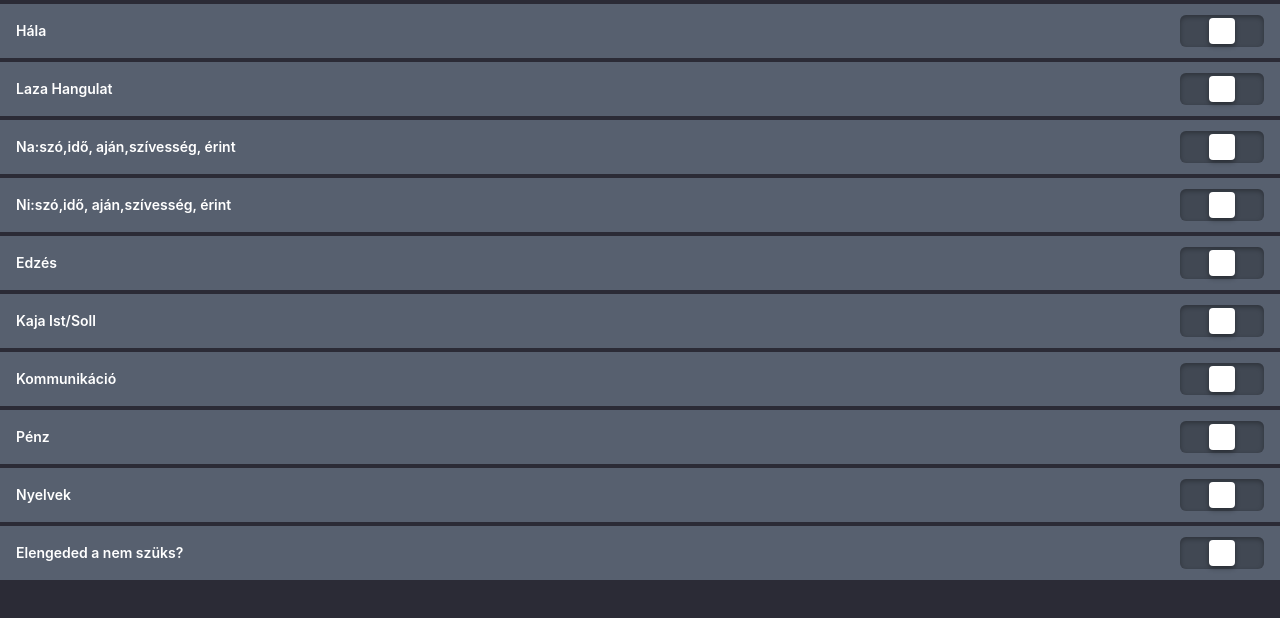
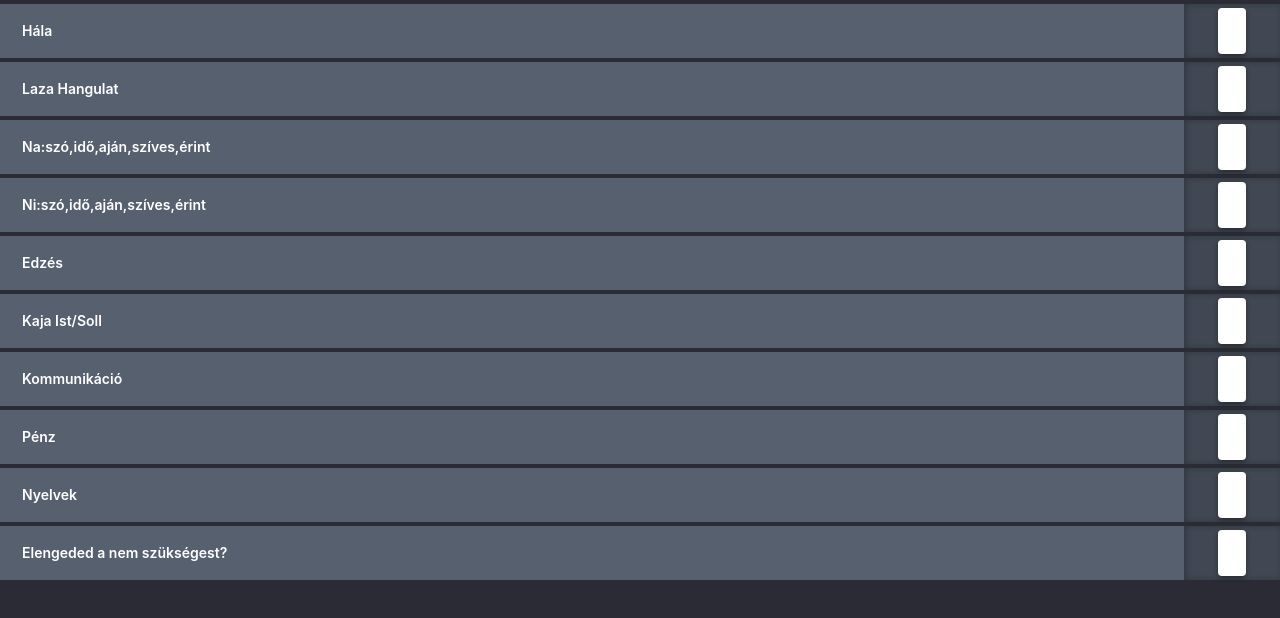
Before and after one commit to IstvanR/russian-swipe, a plain HTML site: page index.html in a window 1280 px wide. Drawn offline with Linux system fonts and the light colour scheme.

Commit message:
Kapcsolók hozzáadása az index.html-hez

```diff
--- a/index.html
+++ b/index.html
@@ -32,37 +32,40 @@
         /* Egy sor (Név + Kapcsoló) - Teljes szélességű sáv */
         .switch-row {
             width: 100%;
+            min-height: 54px; /* Egységes, kényelmes sáv-magasság */
             display: flex;
             justify-content: space-between;
-            align-items: center;
+            align-items: stretch; /* A gyerek elemek (szöveg és kapcsoló) kitöltik a teljes magasságot */
             gap: 12px;
-            padding: 11px 16px; /* iPhone 11 Pro szélességre (375px) optimalizált belső margó */
+            padding-left: 22px; /* Bal oldalon néhány pixellel beljebb */
+            padding-right: 0;   /* Jobb oldalon teljesen falig ér */
             background-color: #57606f; /* Alapértelmezett: Világosabb szürke */
             transition: background-color 0.25s ease;
         }
 
         .switch-label {
-            font-size: 14px; /* Eggyel kisebb betűméret */
+            display: flex;
+            align-items: center; /* Függőlegesen középre igazítja a szöveget */
+            padding: 10px 0;
+            font-size: 14px;
             font-weight: 600;
             line-height: 1.25;
             color: #ffffff;
             user-select: none;
         }
 
-        /* 3 állású kapcsoló téglalapja */
+        /* 3 állású kapcsoló téglalapja - Kitölti a sáv magasságát */
         .tri-switch {
             position: relative;
-            flex-shrink: 0; /* Megakadályozza, hogy a hosszú szöveg összenyomja a kapcsolót */
-            width: 84px;
-            height: 32px;
+            flex-shrink: 0;
+            width: 96px; /* Kicsit szélesebb, hogy arányos maradjon a nagyobb magassághoz */
             background-color: rgba(0, 0, 0, 0.25);
-            border-radius: 6px;
+            border-radius: 0; /* Szögletes szélek, hogy hézagmentesen simuljon a sávhoz és a falhoz */
             display: flex;
             align-items: center;
             justify-content: space-between;
-            padding: 0 4px;
             cursor: pointer;
-            box-shadow: inset 0 2px 5px rgba(0, 0, 0, 0.3);
+            box-shadow: inset 2px 0 6px rgba(0, 0, 0, 0.25);
         }
 
         /* Kattintható zónák a kapcsolón belül */
@@ -75,10 +78,10 @@
         /* A mozgó gomb (pöcök) */
         .knob {
             position: absolute;
-            top: 3px;
-            left: 29px;
-            width: 26px;
-            height: 26px;
+            top: 4px;
+            bottom: 4px; /* Automatikusan követi a sáv magasságát */
+            left: calc(50% - 14px);
+            width: 28px;
             border-radius: 4px;
             background-color: #ffffff;
             transition: left 0.25s cubic-bezier(0.25, 0.8, 0.25, 1);
@@ -91,7 +94,7 @@
             background-color: #e74c3c;
         }
         .switch-row[data-state="left"] .tri-switch .knob {
-            left: 3px;
+            left: 4px;
         }
 
         /* KÖZÉPEN: SZÜRKE SOR */
@@ -99,7 +102,7 @@
             background-color: #57606f;
         }
         .switch-row[data-state="center"] .tri-switch .knob {
-            left: 29px;
+            left: calc(50% - 14px);
         }
 
         /* JOBBRA: ZÖLD SOR */
@@ -107,7 +110,7 @@
             background-color: #27ae60;
         }
         .switch-row[data-state="right"] .tri-switch .knob {
-            left: 55px;
+            left: calc(100% - 32px);
         }
     </style>
 </head>
@@ -122,14 +125,14 @@
         const kapcsoloNevek = [
             "Hála",
             "Laza Hangulat",
-            "Na:szó,idő, aján,szívesség, érint",
-            "Ni:szó,idő, aján,szívesség, érint",
+            "Na:szó,idő,aján,szíves,érint",
+            "Ni:szó,idő,aján,szíves,érint",
             "Edzés",
             "Kaja Ist/Soll",
             "Kommunikáció",
             "Pénz",
             "Nyelvek",
-            "Elengeded a nem szüks?"
+            "Elengeded a nem szükségest?"
         ];
 
         const container = document.getElementById("switchesContainer");
```
